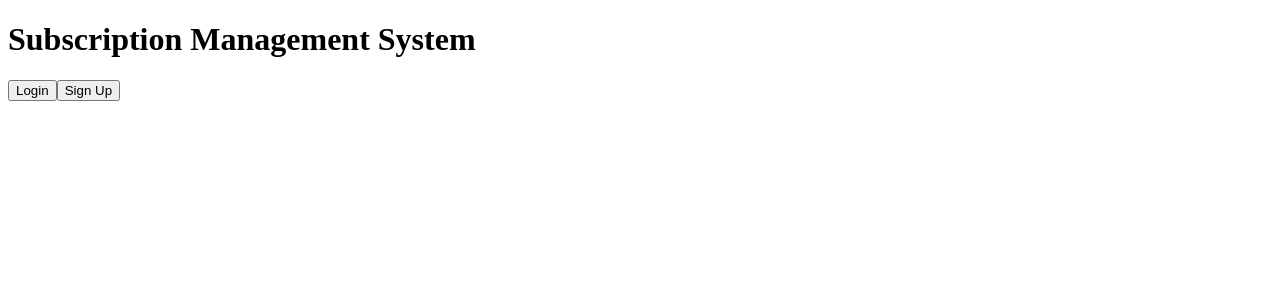
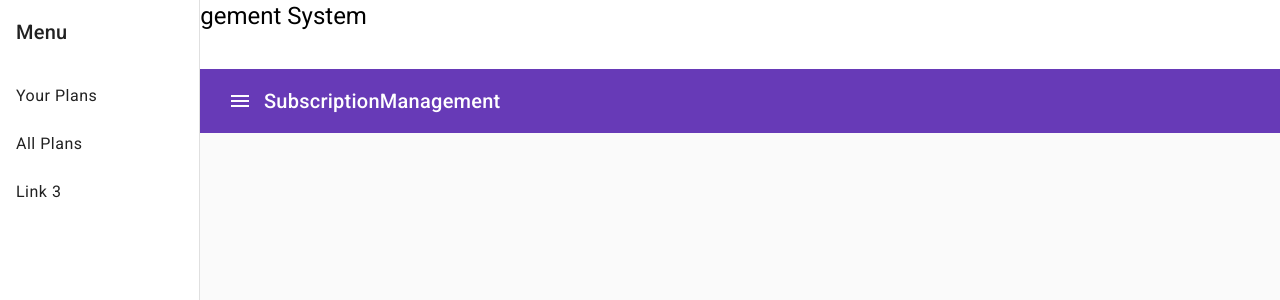
Before and after one commit to 11omkarkanase11/SubscriptionManagementSystem, an Angular app in the folder SubscriptionManagement/: page /sidenav in a window 1280 px wide. Before the commit this address led to /. Shown: the top 300 px of the page. Built offline with nearby package versions, Linux system fonts and the light colour scheme.

Commit message:
css started

```diff
--- a/SubscriptionManagement/angular.json
+++ b/SubscriptionManagement/angular.json
@@ -25,6 +25,7 @@
               "src/assets"
             ],
             "styles": [
+              "@angular/material/prebuilt-themes/deeppurple-amber.css",
               "src/styles.css"
             ],
             "scripts": []
@@ -84,6 +85,7 @@
               "src/assets"
             ],
             "styles": [
+              "@angular/material/prebuilt-themes/deeppurple-amber.css",
               "src/styles.css"
             ],
             "scripts": []
--- a/SubscriptionManagement/package.json
+++ b/SubscriptionManagement/package.json
@@ -11,10 +11,12 @@
   "private": true,
   "dependencies": {
     "@angular/animations": "^17.1.0",
+    "@angular/cdk": "^17.3.0",
     "@angular/common": "^17.1.0",
     "@angular/compiler": "^17.1.0",
     "@angular/core": "^17.1.0",
     "@angular/forms": "^17.1.0",
+    "@angular/material": "^17.3.0",
     "@angular/platform-browser": "^17.1.0",
     "@angular/platform-browser-dynamic": "^17.1.0",
     "@angular/router": "^17.1.0",
--- a/SubscriptionManagement/src/app/app.component.html
+++ b/SubscriptionManagement/src/app/app.component.html
@@ -4,4 +4,3 @@
   <button routerLink="/signup">Sign Up</button>
 </nav>
 <router-outlet></router-outlet>
-<router-outlet></router-outlet>
--- a/SubscriptionManagement/src/app/app.config.ts
+++ b/SubscriptionManagement/src/app/app.config.ts
@@ -3,7 +3,8 @@
 
 import { routes } from './app.routes';
 import { provideHttpClient } from '@angular/common/http';
+import { provideAnimationsAsync } from '@angular/platform-browser/animations/async';
 
 export const appConfig: ApplicationConfig = {
-  providers: [provideRouter(routes),provideHttpClient()]
+  providers: [provideRouter(routes),provideHttpClient(), provideAnimationsAsync()]
 };
--- a/SubscriptionManagement/src/app/login/login.component.ts
+++ b/SubscriptionManagement/src/app/login/login.component.ts
@@ -30,7 +30,7 @@
           if(response==1){
             alert("Login Success");
             this.localservice.setItem("userId", this.userId);
-            this.router.navigateByUrl('/dashboard');
+            this.router.navigateByUrl('/sidenav');
           }
           if(response==2){
             alert("Password Invalid");
--- /dev/null
+++ b/SubscriptionManagement/src/app/side-nav/side-nav.component.css
@@ -0,0 +1,17 @@
+.sidenav-container {
+  height: 100%;
+}
+
+.sidenav {
+  width: 200px;
+}
+
+.sidenav .mat-toolbar {
+  background: inherit;
+}
+
+.mat-toolbar.mat-primary {
+  position: sticky;
+  top: 0;
+  z-index: 1;
+}
--- /dev/null
+++ b/SubscriptionManagement/src/app/side-nav/side-nav.component.html
@@ -0,0 +1,29 @@
+<mat-sidenav-container class="sidenav-container">
+  <mat-sidenav #drawer class="sidenav" fixedInViewport
+      [attr.role]="(isHandset$ | async) ? 'dialog' : 'navigation'"
+      [mode]="(isHandset$ | async) ? 'over' : 'side'"
+      [opened]="(isHandset$ | async) === false">
+    <mat-toolbar>Menu</mat-toolbar>
+    <mat-nav-list>
+      <a mat-list-item routerLink="/sidenav/dashboard">Your Plans</a>
+      <a mat-list-item routerLink="/sidenav/allplan">All Plans</a>
+      <a mat-list-item href="#">Link 3</a>
+    </mat-nav-list>
+  </mat-sidenav>
+  <mat-sidenav-content>
+    <mat-toolbar color="primary">
+      <!-- @if (isHandset$ | async) { -->
+        <button
+          type="button"
+          aria-label="Toggle sidenav"
+          mat-icon-button
+          (click)="drawer.toggle()">
+          <mat-icon aria-label="Side nav toggle icon">menu</mat-icon>
+        </button>
+      <!-- } -->
+      <span>SubscriptionManagement</span>
+    </mat-toolbar>
+    <router-outlet></router-outlet>
+    <!-- Add Content Here -->
+  </mat-sidenav-content>
+</mat-sidenav-container>
--- /dev/null
+++ b/SubscriptionManagement/src/app/side-nav/side-nav.component.ts
@@ -0,0 +1,36 @@
+import { Component, inject } from '@angular/core';
+import { BreakpointObserver, Breakpoints } from '@angular/cdk/layout';
+import { AsyncPipe } from '@angular/common';
+import { MatToolbarModule } from '@angular/material/toolbar';
+import { MatButtonModule } from '@angular/material/button';
+import { MatSidenavModule } from '@angular/material/sidenav';
+import { MatListModule } from '@angular/material/list';
+import { MatIconModule } from '@angular/material/icon';
+import { Observable } from 'rxjs';
+import { map, shareReplay } from 'rxjs/operators';
+import { RouterModule } from '@angular/router';
+
+@Component({
+  selector: 'app-side-nav',
+  templateUrl: './side-nav.component.html',
+  styleUrl: './side-nav.component.css',
+  standalone: true,
+  imports: [
+    MatToolbarModule,
+    MatButtonModule,
+    MatSidenavModule,
+    MatListModule,
+    MatIconModule,
+    AsyncPipe,
+    RouterModule
+  ]
+})
+export class SideNavComponent {
+  private breakpointObserver = inject(BreakpointObserver);
+
+  isHandset$: Observable<boolean> = this.breakpointObserver.observe(Breakpoints.Handset)
+    .pipe(
+      map(result => result.matches),
+      shareReplay()
+    );
+}
--- a/SubscriptionManagement/src/index.html
+++ b/SubscriptionManagement/src/index.html
@@ -6,8 +6,10 @@
   <base href="/">
   <meta name="viewport" content="width=device-width, initial-scale=1">
   <link rel="icon" type="image/x-icon" href="favicon.ico">
+  <link href="https://fonts.googleapis.com/css2?family=Roboto:wght@300;400;500&display=swap" rel="stylesheet">
+  <link href="https://fonts.googleapis.com/icon?family=Material+Icons" rel="stylesheet">
 </head>
-<body>
+<body class="mat-typography">
   <app-root></app-root>
 </body>
 </html>
--- a/SubscriptionManagement/src/styles.css
+++ b/SubscriptionManagement/src/styles.css
@@ -1 +1,4 @@
 /* You can add global styles to this file, and also import other style files */
+
+html, body { height: 100%; }
+body { margin: 0; font-family: Roboto, "Helvetica Neue", sans-serif; }
```
Also changed, not shown: SubscriptionManagement/src/app/app.routes.ts (+11 -3 lines), 2 other files (tests, documents, lock files or other folders).
